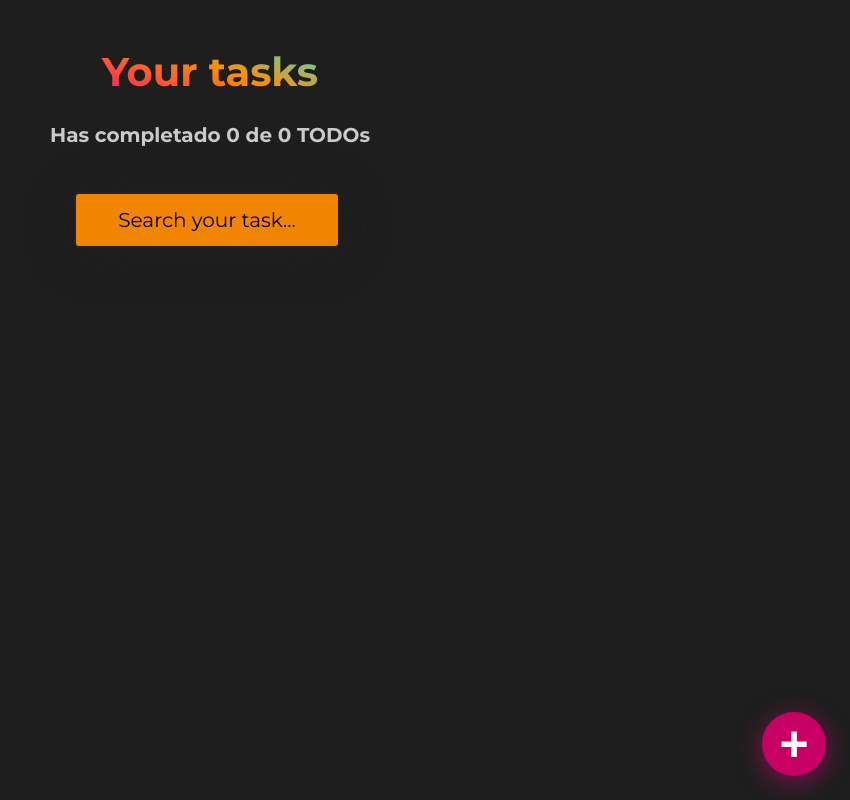
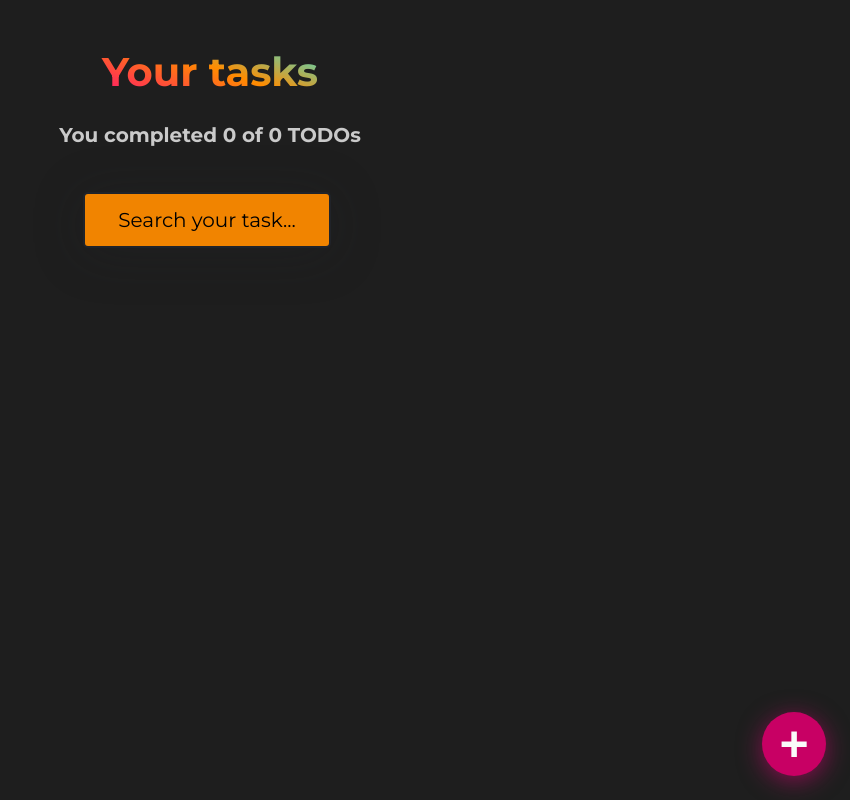
Before and after one commit to aresmiiro/curso-react, a React (Create React App) app in the folder todo-project/: page / in a window 1280 px wide. Shown: the whole page, without its empty margins (430-1280 px from the left). Built offline with nearby package versions, Linux system fonts and the light colour scheme.

Commit message:
custom hook

```diff
--- a/todo-project/src/app/App.js
+++ b/todo-project/src/app/App.js
@@ -1,27 +1,41 @@
 import React from 'react';
 import { AppUI } from './appUI';
 
-
-//   const defaultTodos = [
+// const defaultTodos = [
 //   { text: 'Cortar cebolla', completed: true },
 //   { text: 'Tomar el cursso de intro a React', completed: false },
 //   { text: 'Llorar con la llorona', completed: true },
 //   { text: 'LALALALAA', completed: false },
 // ];
 
-function App() {
-  const localStorageTodos = localStorage.getItem('TODOS_V1');
-  let parsedTodos;
+function useLocalStorage(itemName, initialValue) {
+  const localStorageItem = localStorage.getItem(itemName);
+  let parsedItem;
 
-  if (!localStorageTodos) {
-    localStorage.setItem('TODOS_V1', JSON.stringify([]));
-    parsedTodos = [];
+  if (!localStorageItem) {
+    localStorage.setItem(itemName, JSON.stringify(initialValue));
+    parsedItem = initialValue;
   } else {
-    parsedTodos = JSON.parse(localStorageTodos);
+    parsedItem = JSON.parse(localStorageItem);
   }
 
+  const [item, setItem] = React.useState(parsedItem);
 
-  const [todos, setTodos] = React.useState(parsedTodos);
+  const saveItem = (newItem) => {
+    const stringifiedItem = JSON.stringify(newItem);
+    localStorage.setItem(itemName, stringifiedItem);
+    setItem(newItem);
+  };
+
+  return [
+    item,
+    saveItem,
+  ];
+}
+
+function App() {
+  // Desestructuramos los datos que retornamos de nuestro custom hook, y le pasamos los argumentos que necesitamos (nombre y estado inicial)
+  const [todos, saveTodos] = useLocalStorage('TODOS_V1', []);
   const [searchValue, setSearchValue] = React.useState('');
 
   const completedTodos = todos.filter(todo => !!todo.completed).length;
@@ -38,12 +52,6 @@ function App() {
       return todoText.includes(searchText);
     });
   }
-
-  const saveTodos = (newTodos) => {
-    const stringifiedTodos = JSON.stringify(newTodos);
-    localStorage.setItem('TODOS_V1', stringifiedTodos);
-    setTodos(newTodos);
-  };
 
   const completeTodo = (text) => {
     const todoIndex = todos.findIndex(todo => todo.text === text);
--- a/todo-project/src/todoCounter/TodoCounter.js
+++ b/todo-project/src/todoCounter/TodoCounter.js
@@ -7,7 +7,7 @@ function TodoCounter({ total, completed }) {
   return (
     <React.Fragment>
     <h1 className='CounterTitle'>Your tasks</h1>
-    <h2 className="TodoCounter">Has completado {completed} de {total} TODOs</h2>
+    <h2 className="TodoCounter">You completed {completed} of {total} TODOs</h2>
     </React.Fragment>
   );
 }
```
